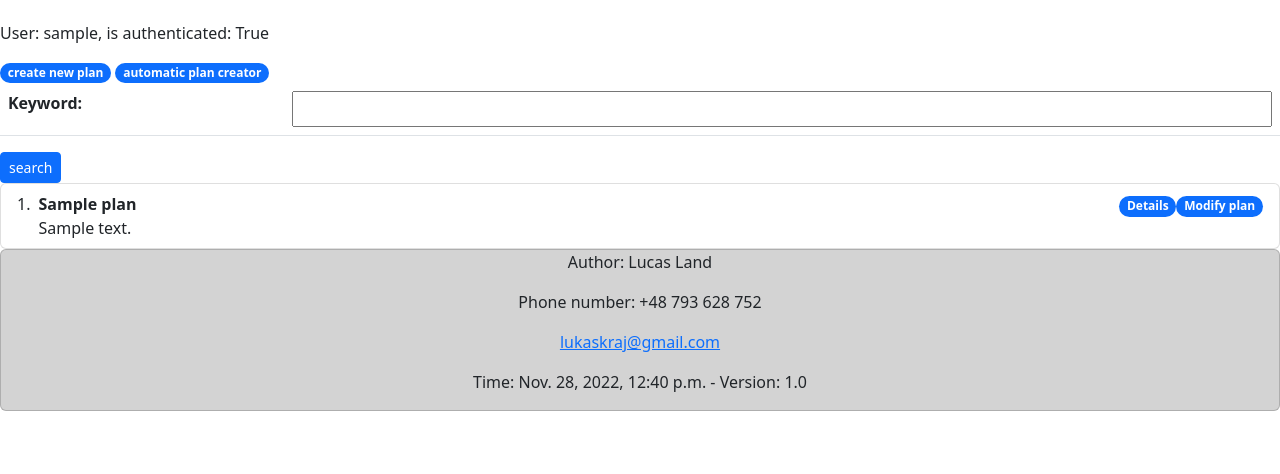
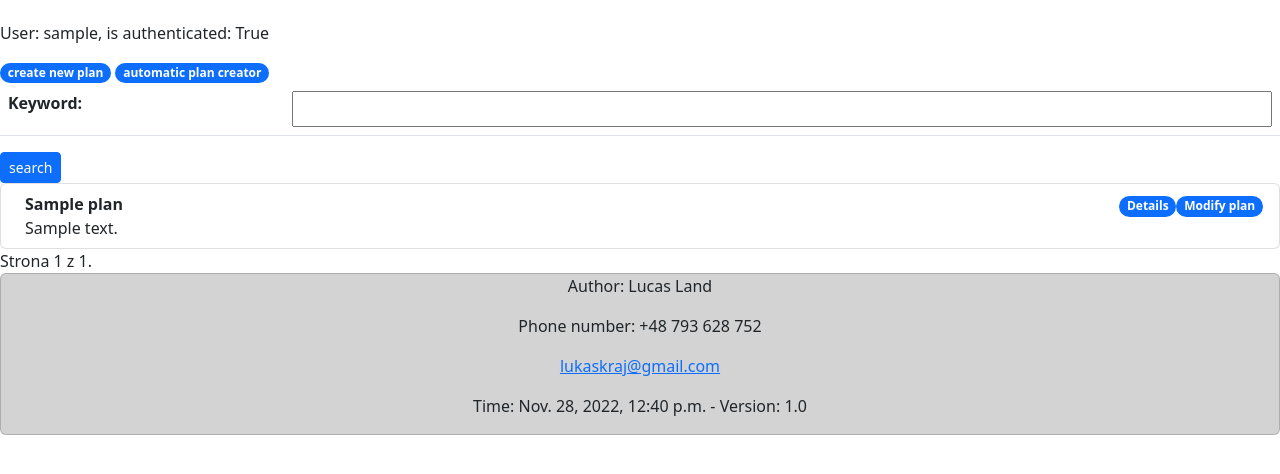
Before and after one commit to Wookie69Land/FitUbi-esse-idoneum, a Django app: page /plans in a window 1280 px wide. Shown: the part 56-530 px from the top of the page. Run offline with Django 4.2, Linux system fonts and the light colour scheme; a user stored in the database is signed in; tables that the repository leaves empty hold one stand-in row (values such as "Sample post"); some libraries are stand-ins or nearby versions.

Commit message:
stage 8-1 added paginator to plans

```diff
--- a/fitubi_django/fitubi/templates/plans.html
+++ b/fitubi_django/fitubi/templates/plans.html
@@ -25,8 +25,8 @@
                 type="submit">
                 search</button>
     </form>
-
-<ol class="list-group list-group-numbered">
+<div>
+    <ul class="list-group">
         {% for plan in plans %}
           <li class="list-group-item d-flex justify-content-between align-items-start">
             <div class="ms-2 me-auto">
@@ -41,6 +41,22 @@
         {% empty %}
             <h5>No plan was found with this search conditions.</h5>
         {% endfor %}
-</ol>
+    </ul>
+        <div class="pagination">
+                <span class="step-links">
+                    {% if plans.has_previous %}
+                        <a href="?page=1">&laquo; first</a>
+                        <a href="?page={{ plans.previous_page_number }}">previous</a>
+                    {% endif %}
 
+                    <span class="current">
+                        Strona {{ plans.number }} z {{ plans.paginator.num_pages }}.
+                    </span>
+
+                    {% if plans.has_next %}
+                        <a href="?page={{ plans.next_page_number }}">next</a>
+                        <a href="?page={{ plans.paginator.num_pages }}">last &raquo;</a>
+                    {% endif %}
+                </span>
+</div>
 {% endblock %}
--- a/fitubi_django/fitubi/views.py
+++ b/fitubi_django/fitubi/views.py
@@ -123,6 +123,9 @@ class RecipesListView(View):
                 type = form.cleaned_data.get('type')
                 recipes = recipes.filter(type=type)
         form = RecipeSearchForm()
+        paginator = Paginator(recipes, 10)
+        page = request.GET.get('page')
+        recipes = paginator.get_page(page)
         return render(request, "recipes_list.html", {'recipes': recipes,
                                                      'form': form})
 
@@ -567,6 +570,9 @@ class PlansView(LoginRequiredMixin, View):
     def get(self, request):
         clean_comment(request)
         plans = Plan.objects.all().order_by('-created')
+        paginator = Paginator(plans, 5)
+        page = request.GET.get('page')
+        plans = paginator.get_page(page)
         return render(request, 'plans.html', {'plans': plans})
     def post(self, request):
         if request.POST.get('query'):
@@ -579,6 +585,9 @@ class PlansView(LoginRequiredMixin, View):
             plans = Plan.objects.search(query)
         else:
             plans = Plan.objects.all()
+        paginator = Paginator(plans, 5)
+        page = request.GET.get('page')
+        plans = paginator.get_page(page)
         return render(request, "plans.html", {'plans': plans})
 
 
```
Lines whose indentation alone changed are shown as unchanged.
